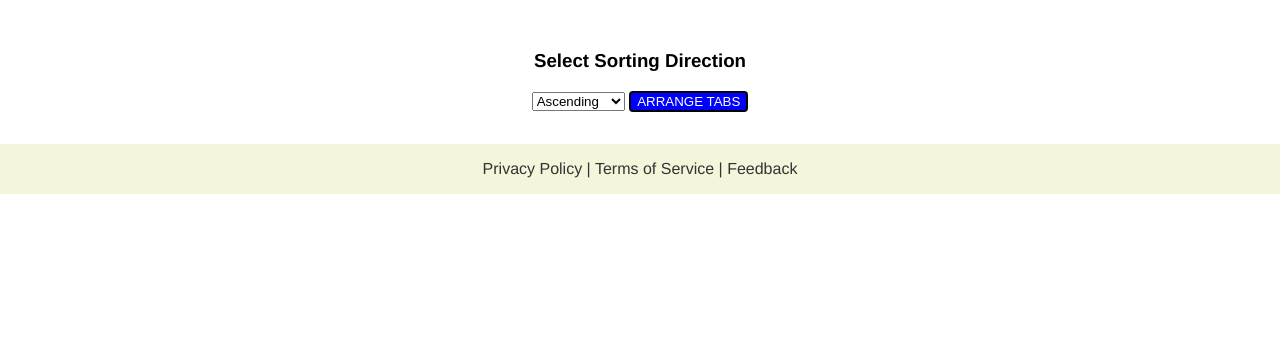
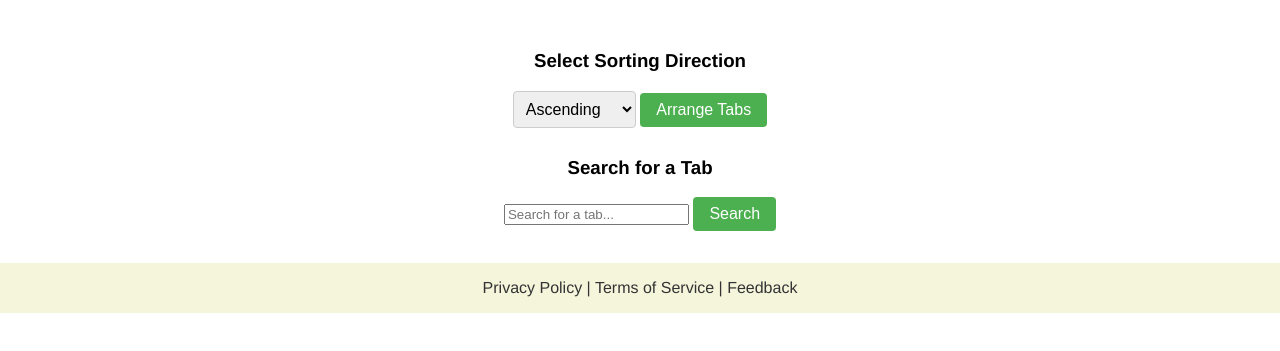
Before and after one commit to amahdavid/ChromeExtension-InProgress-, a browser extension: page src/options/index.html in a window 1280 px wide. Shown: the part 105-456 px from the top of the page. Drawn offline with Linux system fonts and the light colour scheme.

```diff
--- a/src/options/index.css
+++ b/src/options/index.css
@@ -3,7 +3,7 @@
     padding: 0;
     position: relative;
     font-family: Helvetica, Arial, Serif;
-    text-align: center; /* Center text horizontally */
+    text-align: center;
 }
 
 a {
@@ -23,7 +23,7 @@
     min-width: 360px;
     margin: 0 auto;
     position: relative;
-    text-align: center; /* Center text horizontally */
+    text-align: center;
 }
 
 .content {
@@ -47,7 +47,7 @@
     padding: 16px;
     position: relative;
     bottom: 0;
-    text-align: center; /* Center text horizontally */
+    text-align: center;
 }
 
 #change-btn {
@@ -55,12 +55,13 @@
 }
 
 button {
+    padding: 8px 16px;
+    border: none;
+    border-radius: 4px;
+    background-color: #4CAF50;
     color: white;
+    font-size: 16px;
     cursor: pointer;
-    border: black solid 2px;
-    border-radius: 4px;
-    background-color: blue;
-    text-transform: uppercase;
 }
 
 button:hover {
@@ -70,3 +71,29 @@
 button:active {
     color: grey;
 }
+
+#search-input {
+    margin-right: 10px;
+    padding: 8px;
+    border: 1px solid #ccc;
+    border-radius: 4px;
+    font-size: 16px;
+}
+
+#search-btn {
+    padding: 8px 16px;
+    border: none;
+    border-radius: 4px;
+    background-color: #4CAF50;
+    color: white;
+    font-size: 16px;
+    cursor: pointer;
+}
+
+#sort-direction {
+    margin-bottom: 10px;
+    padding: 8px;
+    border: 1px solid #ccc;
+    border-radius: 4px;
+    font-size: 16px;
+}
--- a/src/options/index.html
+++ b/src/options/index.html
@@ -19,6 +19,9 @@
         <option value="desc">Descending</option>
       </select>
       <button id="arrange-btn">Arrange Tabs</button>
+      <h3>Search for a Tab</h3>
+      <input type="text" id="search-tab" placeholder="Search for a tab..." />
+      <button id="search-btn">Search</button>
       <p id="feedback-message" style="display: none;">Tabs arranged successfully!</p>
       <p id="error-message" style="display: none;">An error occurred while arranging tabs. Please try again later.</p>
     </div>
```
Also changed, not shown: icon.png (added), manifest.json.
